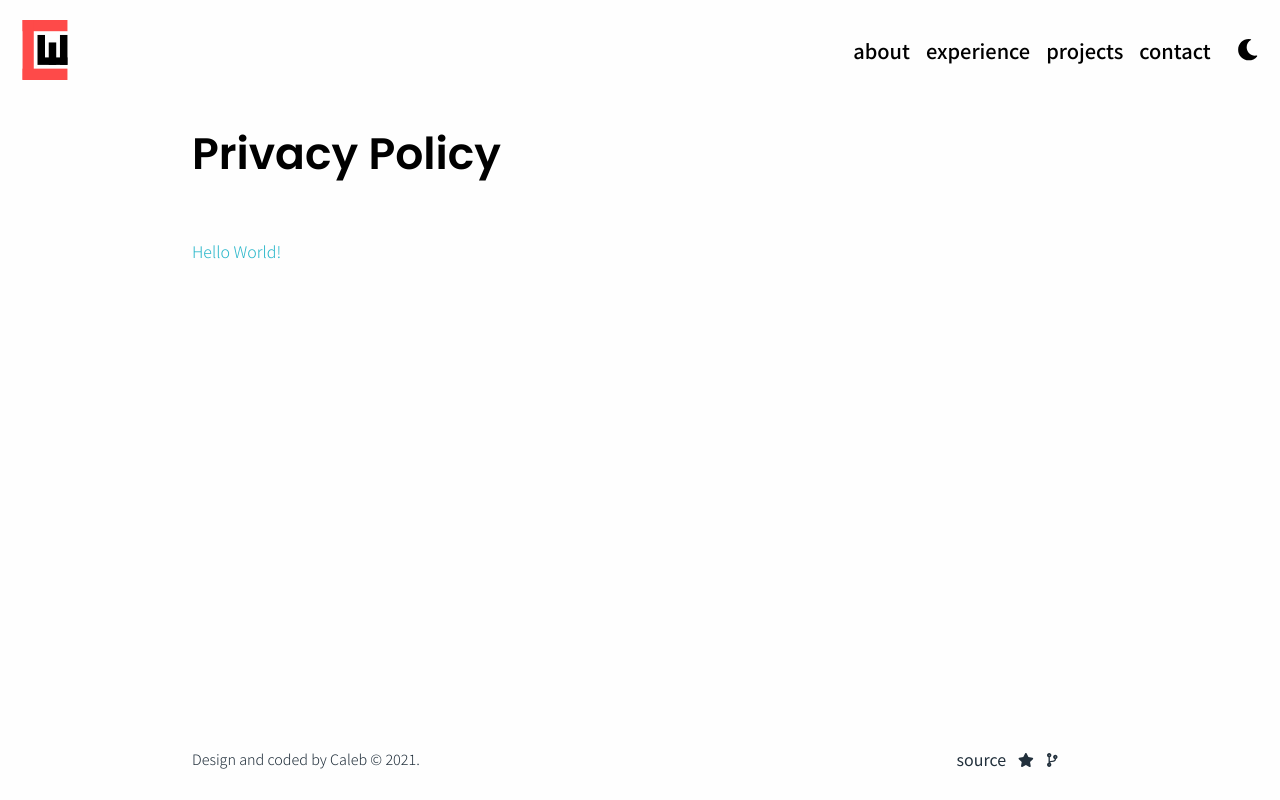
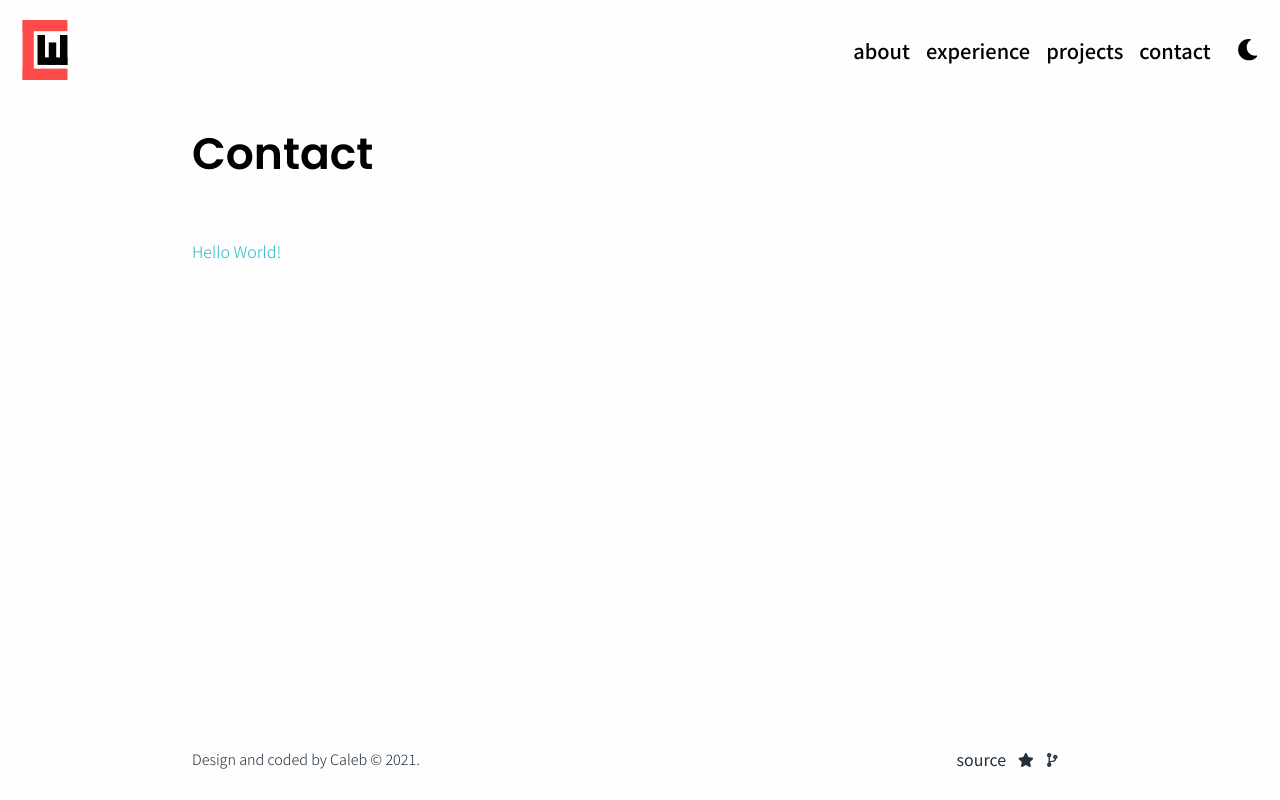
Before and after one commit to calebpdx/calebwhite-com-v2, a Next.js app: page /contact in a window 1280 px wide. Built offline with nearby package versions, Linux system fonts and the light colour scheme; no server answers.

Commit message:
init commit for contact page

```diff
--- a/pages/contact.js
+++ b/pages/contact.js
@@ -68,7 +68,7 @@ export default function Home() {
 					<Headroom style={{ zIndex: 998 }}>
 						<Navigation theme={theme} toggleTheme={toggleTheme} />
 					</Headroom>
-					<Title>Privacy Policy</Title>
+					<Title>Contact</Title>
 					<Container>
 						<Privacy>Hello World!</Privacy>
 					</Container>
```
